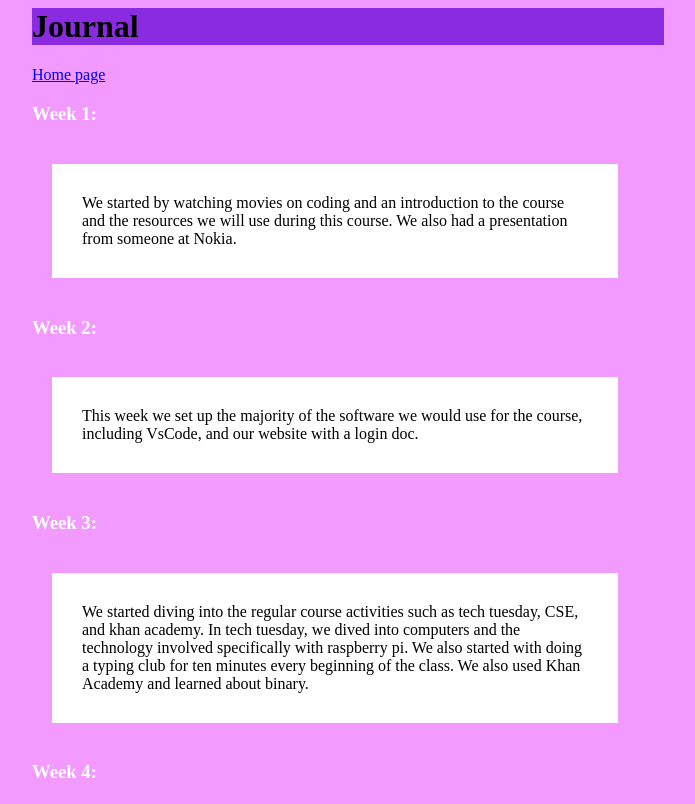
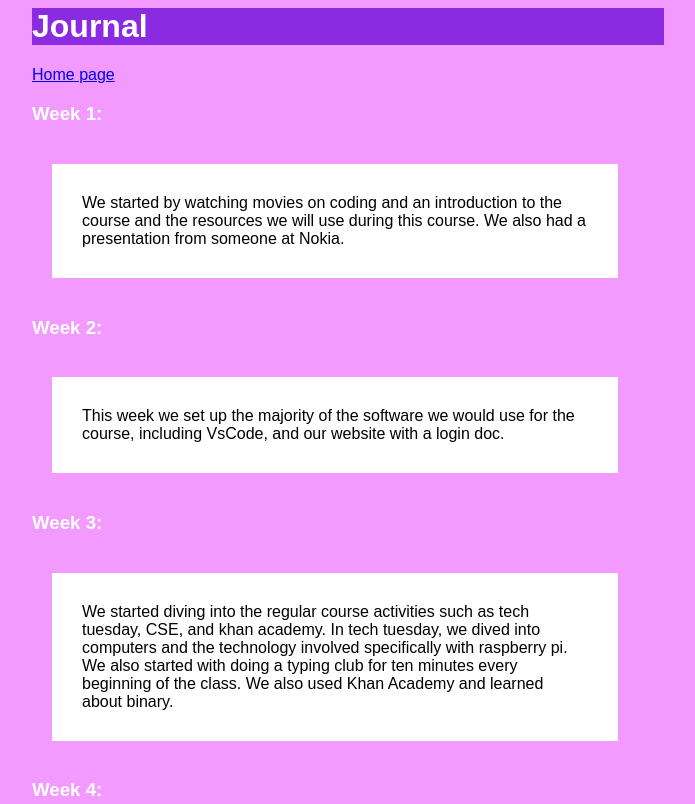
Before and after one commit to ics-ASH/portfolio-websites-izzyryan4, a plain HTML site: page Journal.html in a window 1280 px wide. Shown: the top 804 px of the page, without its empty margins (292-987 px from the left). Drawn offline with Linux system fonts and the light colour scheme.

Commit message:
sssssssssssssssssssssssssssssssss

```diff
--- a/Journal.html
+++ b/Journal.html
@@ -3,12 +3,14 @@
     <title>Izzy's Journals</title>
 </head>
 <div class="center">
-    <h1 style="background-color: blueviolet;">Journal</h1>
+    <h1 style="background-color: blueviolet; color: white;">Journal</h1>
     <p><a href="index.html">Home page</a>
   <html>
   <head>
   <style>
+
   .center {
+    font-family: Arial, sans-serif;
     margin: auto;
     width: 50%;
     }
@@ -17,6 +19,7 @@
     background-color:  rgb(255, 255, 153);">
   }
   .boxed-text {
+    font-family:Arial, sans-serif;
     background-color: white;
     padding: 30px;
     margin: 20px;
```
